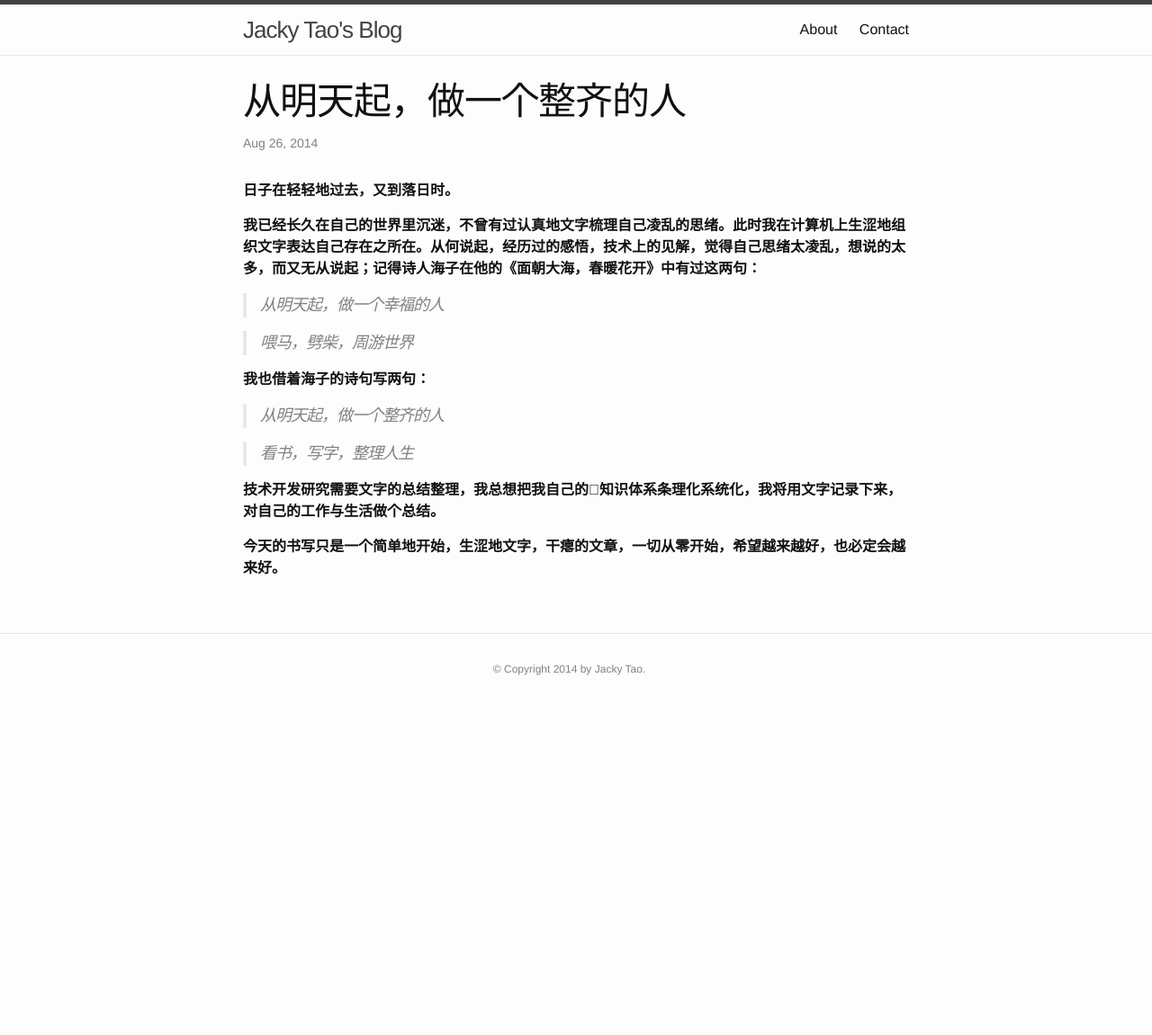
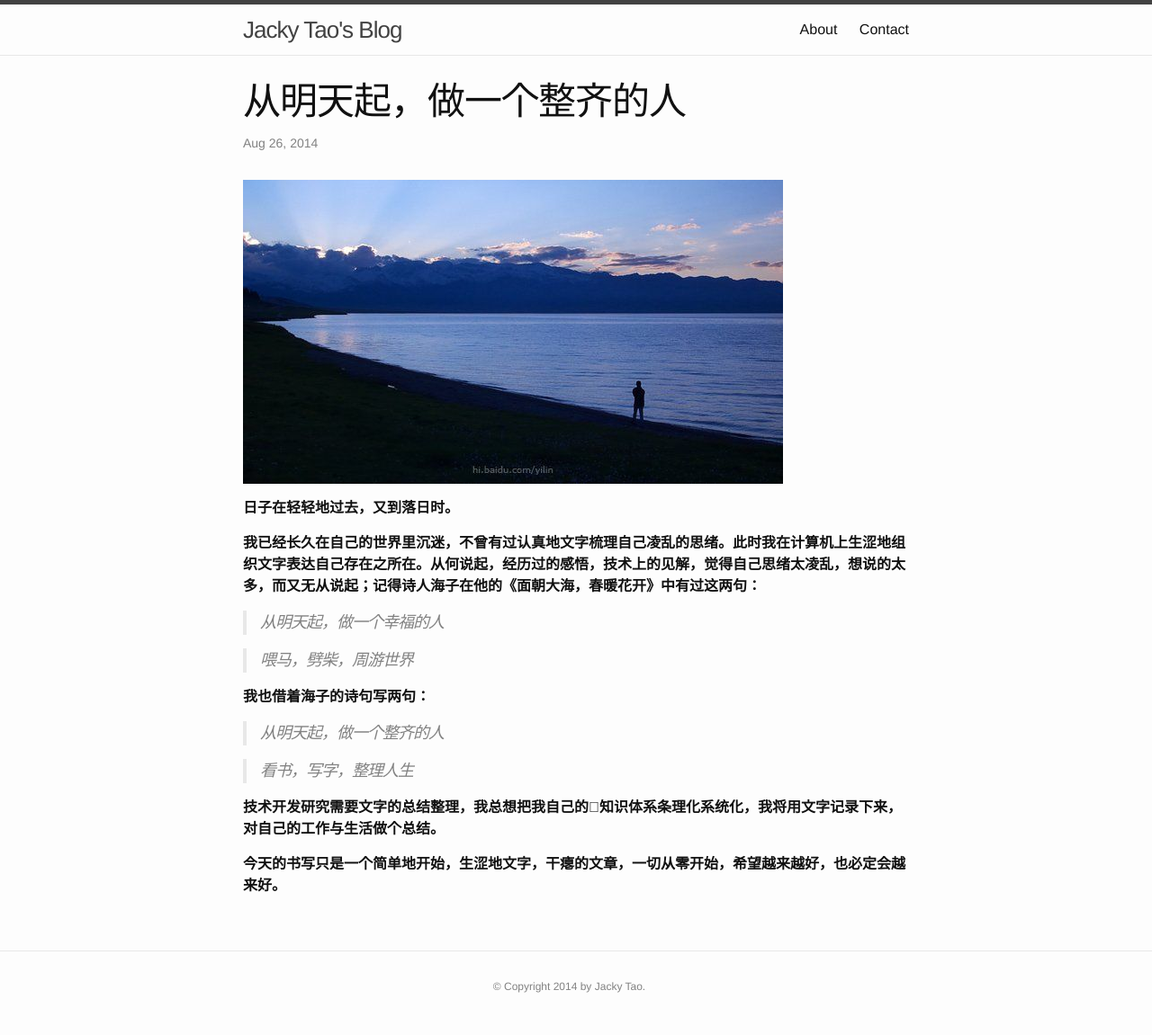
Before and after one commit to taohaolong/taohaolong.github.com, a Jekyll site: the page built from _posts/2014-08-26-blog1.markdown, in a window 1280 px wide. Shown: the whole page at 90% size. Built offline with Jekyll 4.4.1, drawn with Linux system fonts in a browser that asks for light colours; before the commit the page ends 900 px from its top, so only the background shows below that.

Commit message:
Update 2014-08-26-blog1.markdown

```diff
--- a/_posts/2014-08-26-blog1.markdown
+++ b/_posts/2014-08-26-blog1.markdown
@@ -4,6 +4,9 @@ title:  "从明天起，做一个整齐的人"
 date:   2014-08-26 18:35:21
 categories: blog
 ---
+
+![blog img](/img/blog1.jpg)
+
 
 **日子在轻轻地过去，又到落日时。**
 
```
